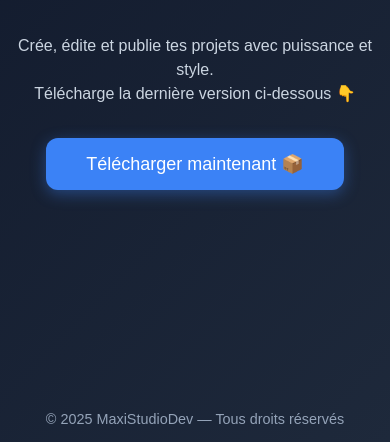
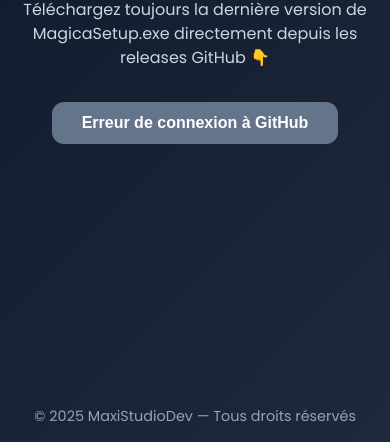
Before and after one commit to MaxiStudioDev/MagicaStudioPro, a plain HTML site: page index.html in a window 390 px wide. Shown: the part 402-844 px from the top of the page. Drawn offline with Linux system fonts and the light colour scheme; no server answers.

Commit message:
Update index.html

```diff
--- a/index.html
+++ b/index.html
@@ -5,6 +5,12 @@
   <meta name="viewport" content="width=device-width, initial-scale=1.0">
   <title>Magica Studio Pro</title>
   <style>
+    @import url('https://fonts.googleapis.com/css2?family=Poppins:wght@400;500;600;700&display=swap');
+
+    * {
+      box-sizing: border-box;
+    }
+
     body {
       background: linear-gradient(135deg, #0f172a, #1e293b);
       color: #fff;
@@ -13,21 +19,27 @@
       flex-direction: column;
       align-items: center;
       justify-content: center;
-      height: 100vh;
+      min-height: 100vh;
       margin: 0;
+      padding: 20px;
       text-align: center;
-      overflow: hidden;
+      position: relative;
     }
+
     h1 {
-      font-size: 3rem;
+      font-size: clamp(2.5rem, 5vw, 3.5rem);
       margin-bottom: 0.5em;
+      font-weight: 700;
     }
+
     p {
       color: #cbd5e1;
       max-width: 600px;
       margin-bottom: 2em;
       line-height: 1.5;
+      font-size: 1.1rem;
     }
+
     button {
       background: #3b82f6;
       color: #fff;
@@ -35,32 +47,95 @@
       padding: 15px 40px;
       border-radius: 12px;
       font-size: 18px;
+      font-weight: 600;
       cursor: pointer;
       transition: all 0.2s ease;
       box-shadow: 0 4px 15px rgba(59, 130, 246, 0.4);
     }
+
     button:hover {
       background: #2563eb;
       transform: scale(1.05);
       box-shadow: 0 6px 20px rgba(37, 99, 235, 0.5);
     }
+
+    button:disabled {
+      background: #64748b;
+      cursor: not-allowed;
+      transform: none;
+      box-shadow: none;
+    }
+
     footer {
       position: absolute;
       bottom: 15px;
       font-size: 0.9rem;
       color: #94a3b8;
+      width: 100%;
+      text-align: center;
+    }
+
+    @media (max-width: 480px) {
+      h1 {
+        font-size: 2rem;
+      }
+
+      p {
+        font-size: 1rem;
+      }
+
+      button {
+        padding: 12px 30px;
+        font-size: 16px;
+      }
     }
   </style>
 </head>
 <body>
   <h1>🚀 Magica Studio Pro</h1>
-  <p>Crée, édite et publie tes projets avec puissance et style.<br>
-  Télécharge la dernière version ci-dessous 👇</p>
+  <p>Téléchargez toujours la dernière version de MagicaSetup.exe directement depuis les releases GitHub 👇</p>
 
-  <button onclick="window.location.href='https://github.com/MaxiStudioDev/MagicaStudioPro/releases/latest/download/MagicaStudioPro.zip'">
-    Télécharger maintenant 📦
-  </button>
+  <button id="downloadBtn">Charger…</button>
 
   <footer>© 2025 MaxiStudioDev — Tous droits réservés</footer>
+
+  <script>
+    const btn = document.getElementById("downloadBtn");
+    const owner = "MaxiStudioDev";
+    const repo = "MagicaStudioPro";
+
+    fetch(`https://api.github.com/repos/${owner}/${repo}/releases/latest`)
+      .then(res => res.json())
+      .then(data => {
+        console.log("Données reçues:", data); // Pour debug
+
+        // Cherche d'abord MagicaSetup.exe, sinon prend le premier asset .exe
+        let exeAsset = data.assets.find(a => a.name === "MagicaSetup.exe");
+
+        // Si pas trouvé, cherche n'importe quel fichier .exe
+        if (!exeAsset) {
+          exeAsset = data.assets.find(a => a.name.endsWith('.exe'));
+        }
+
+        // Si pas trouvé, cherche n'importe quel fichier
+        if (!exeAsset && data.assets.length > 0) {
+          exeAsset = data.assets[0]; // Prend le premier fichier disponible
+        }
+
+        if (exeAsset) {
+          btn.textContent = `Télécharger ${exeAsset.name} 📦`;
+          btn.onclick = () => window.location.href = exeAsset.browser_download_url;
+          console.log("Fichier trouvé:", exeAsset.name, exeAsset.browser_download_url);
+        } else {
+          btn.textContent = "Aucun fichier trouvé dans la dernière version";
+          btn.disabled = true;
+        }
+      })
+      .catch(err => {
+        console.error("Erreur:", err);
+        btn.textContent = "Erreur de connexion à GitHub";
+        btn.disabled = true;
+      });
+  </script>
 </body>
 </html>
```
